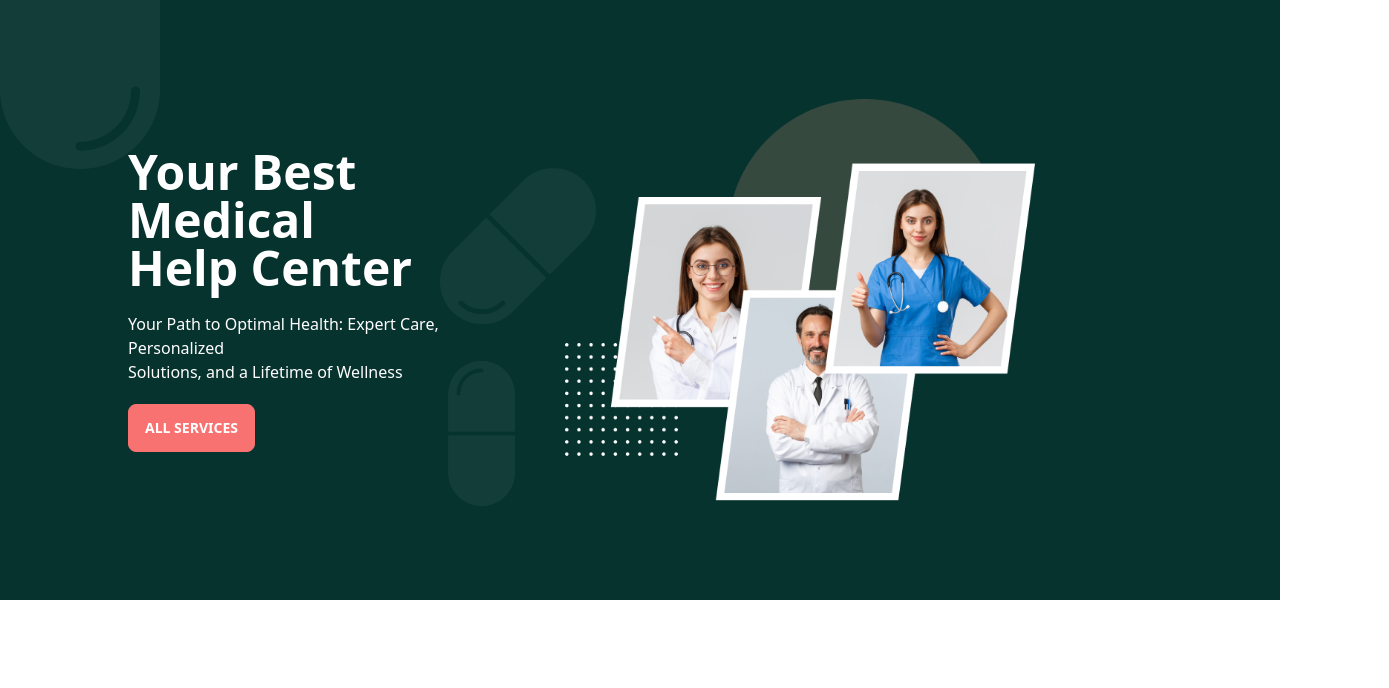
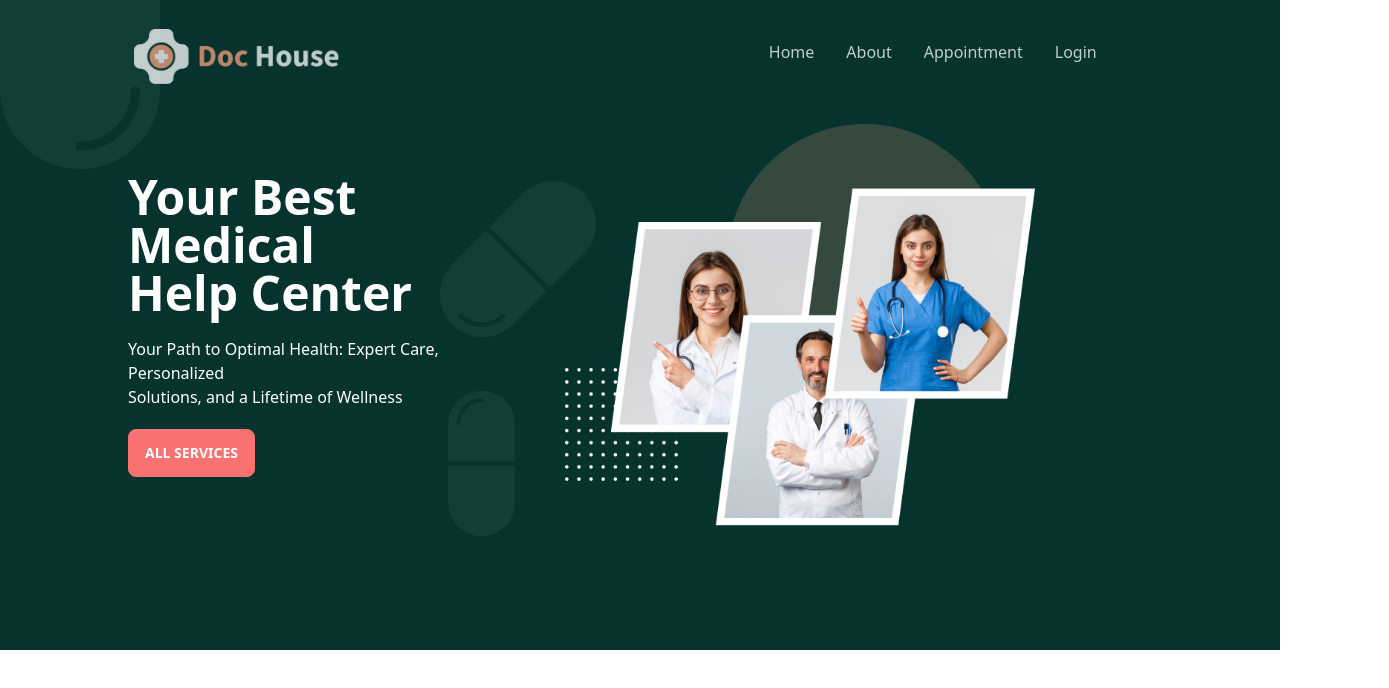
Before and after one commit to KhanZiaul/Doctor-House-Client, a React (Vite) app: page / in a window 1280 px wide. Shown: the top 688 px of the page, 1389 px wide, since content can reach past the window. Built offline with nearby package versions, Linux system fonts and the light colour scheme.

Commit message:
Navigation done

```diff
--- a/src/Layouts/MainLayout.jsx
+++ b/src/Layouts/MainLayout.jsx
@@ -1,8 +1,10 @@
 import { Outlet } from 'react-router-dom';
+import Navigation from '../Pages/Shared/Navigation/Navigation';
 
 const MainLayout = () => {
     return (
         <div>
+            <Navigation></Navigation>
             <Outlet></Outlet>
         </div>
     );
--- a/src/Pages/Home/Banner/Banner.css
+++ b/src/Pages/Home/Banner/Banner.css
@@ -2,5 +2,5 @@
     background-image: url('../../../assets/Images/Home/bg-banner.png');
     background-repeat: no-repeat;
     background-size: cover;
-    height: 600px;
+    height: 650px;
 }
--- /dev/null
+++ b/src/Pages/Shared/Footer/Footer.jsx
@@ -0,0 +1,11 @@
+import React from 'react';
+
+const Footer = () => {
+    return (
+        <div>
+
+        </div>
+    );
+};
+
+export default Footer;
--- /dev/null
+++ b/src/Pages/Shared/Navigation/Navigation.jsx
@@ -0,0 +1,42 @@
+import { Link } from "react-router-dom";
+import logo from '../../../assets/Images/Home/logo.png'
+
+const Navigation = () => {
+
+    const liList = <>
+        <li><Link>Home</Link></li>
+        <li><Link>About</Link></li>
+        <li><Link>Appointment</Link></li>
+        <li><Link to='/men'>Login</Link></li>
+    </>
+
+    return (
+        <div className="w-full lg:w-[83%] mx-auto">
+            <div className="navbar text-white z-20 opacity-75 absolute top-0 lg:top-5">
+                <div className="navbar-start">
+
+                    <div className="dropdown text-black">
+                        <label tabIndex={0} className="btn btn-ghost lg:hidden">
+                            <svg xmlns="http://www.w3.org/2000/svg" className="h-5 w-5 text-white" fill="none" viewBox="0 0 24 24" stroke="currentColor"><path strokeLinecap="round" strokeLinejoin="round" strokeWidth="2" d="M4 6h16M4 12h8m-8 6h16" /></svg>
+                        </label>
+                        <ul tabIndex={0} className="menu menu-compact dropdown-content mt-3 p-2 shadow bg-base-100 rounded-box w-52">
+                            {
+                                liList
+                            }
+                        </ul>
+                    </div>
+                    <Link className="w-40 lg:w-60 btn btn-ghost normal-case  text-2xl text-white"> <img src={logo} alt="" /> </Link>
+                </div>
+                <div className="hidden lg:flex">
+                    <ul className="menu menu-horizontal px-1">
+                        {
+                            liList
+                        }
+                    </ul>
+                </div>
+            </div>
+        </div>
+    );
+};
+
+export default Navigation;
```
